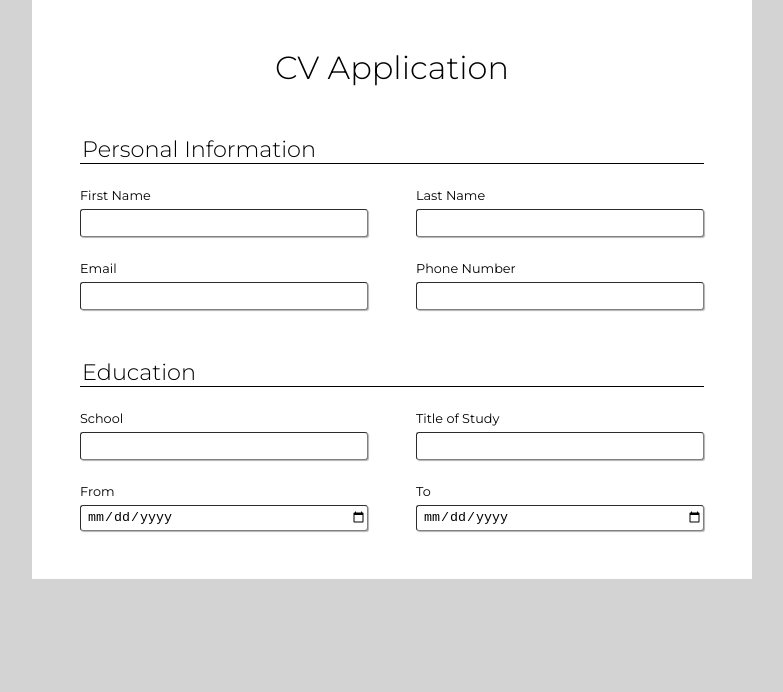
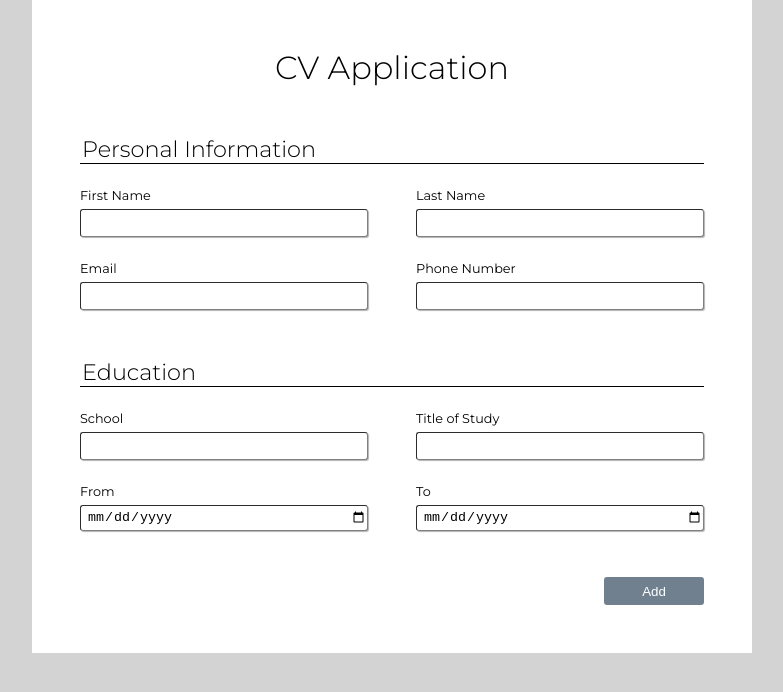
Before and after one commit to Ali-009/cv-app-2, a React (Create React App) app: page / in a window 1280 px wide. Shown: the top 692 px of the page, without its empty margins (248-1031 px from the left). Built offline with nearby package versions, Linux system fonts and the light colour scheme.

Commit message:
Wrote the basic logic for adding items to a history array

```diff
--- a/src/App.js
+++ b/src/App.js
@@ -7,7 +7,7 @@ import './styles/app-style.css'
 class App extends React.Component{
   constructor(props){
     super(props)
-    this.state= {
+    this.state = {
       firstName: '',
       lastName: '',
       email: '',
@@ -16,13 +16,33 @@ class App extends React.Component{
       studyTitle: '',
       eduStart: '',
       eduEnd: '',
+      eduHistory: [],
     }
     this.updateForm = this.updateForm.bind(this)
+    this.addEduHistory = this.addEduHistory.bind(this)
   }
 
   updateForm(name, value){
     this.setState({
       [name] : value
+    })
+  }
+
+  //A generic function that is used for adding both education and work experience history
+  addHistory(data, historyArray){
+    const updatedHistory = historyArray.concat({
+      ...data,
+    })
+    return updatedHistory
+  }
+
+  addEduHistory(){
+    this.setState((state) => {
+      const {school, studyTitle, eduStart, eduEnd, eduHistory} = state
+      const eduData = {school, studyTitle, eduStart, eduEnd}
+      return {
+        eduHistory: this.addHistory(eduData, eduHistory)
+      }
     })
   }
 
@@ -36,7 +56,8 @@ class App extends React.Component{
           <PersonalInfoInput firstName={firstName} lastName={lastName}
           email={email} phoneNumber={phoneNumber} updateForm={this.updateForm}/>
           <EducationInput school={school} studyTitle={studyTitle}
-          eduStart={eduStart} eduEnd={eduEnd} updateForm={this.updateForm} />
+          eduStart={eduStart} eduEnd={eduEnd} updateForm={this.updateForm}
+          buttonPurpose='Add' addEduHistory={this.addEduHistory}/>
         </form>
     </div>
     )
--- a/src/components/EducationInput.js
+++ b/src/components/EducationInput.js
@@ -5,10 +5,16 @@ import InputSection from './InputSection'
 class EducationInput extends React.Component{
     constructor(props){
         super(props)
+        this.handleClick = this.handleClick.bind(this)
+    }
+
+    handleClick(event){
+        event.preventDefault()
+        this.props.addEduHistory()
     }
 
     render(){
-        const {school, studyTitle, eduStart, eduEnd, updateForm} = this.props
+        const {school, studyTitle, eduStart, eduEnd, updateForm, buttonPurpose} = this.props
         return (
             <InputSection title='Education'>
                 <FormControl name='school' label='School'
@@ -19,6 +25,8 @@ class EducationInput extends React.Component{
                 value={eduStart} updateForm={updateForm} />
                 <FormControl name='eduEnd' label='To' type='date'
                 value={eduEnd} updateForm={updateForm} />
+                <button className="input-button"
+                onClick={this.handleClick}>{buttonPurpose}</button>
             </InputSection>
         )
     }
--- a/src/styles/section-style.css
+++ b/src/styles/section-style.css
@@ -55,3 +55,21 @@ fieldset{
 
     padding-left: 6px;
 }
+
+
+.input-button{
+    margin-top: 22px;
+    background-color: hsl(210deg, 12%, 50%);
+    border-radius: 3px;
+    color: white;
+    height: 28px;
+    width: 100px;
+
+    grid-column: 2 / 3;
+    justify-self: end;
+}
+
+.input-button:hover{
+    background-color: hsl(210deg, 12%, 45%);
+    cursor: pointer;
+}
```
